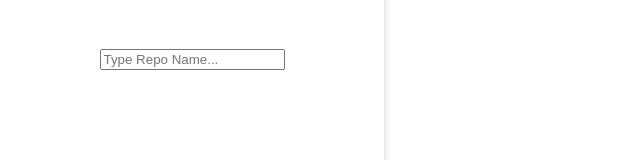
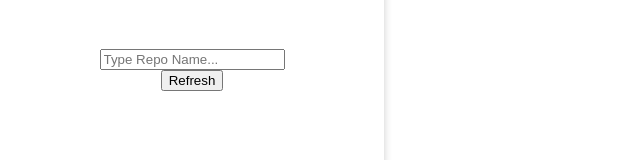
Before and after one commit to mgtz505/dev_dashboard, a React (Create React App) app: page / in a window 1280 px wide. Shown: the part 2282-2442 px from the top of the page, without its empty margins (0-640 px from the left). Built offline with nearby package versions, Linux system fonts and the light colour scheme; no server answers.

Commit message:
Testing refresh button to render new commits

```diff
--- a/src/components/GitHub.js
+++ b/src/components/GitHub.js
@@ -70,6 +70,7 @@ const GitHub = () => {
                     >
                     </input>
                 </form>
+                <button onClick={() => setCallAPI(true)}>Refresh</button>
             </div>
                 {commits.length > 1 && displayName ? <h4>10 Most Recent Commits for {displayName}</h4> : null }
             <ul className="commit-list">
```
